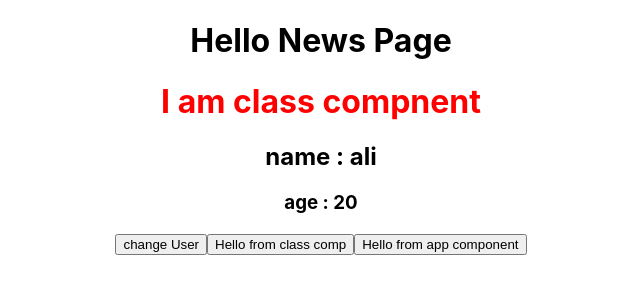
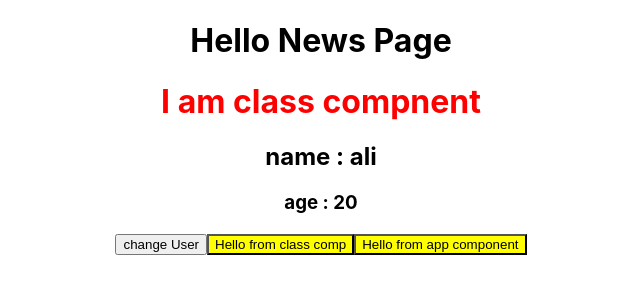
Before and after one commit to abdelrahmanShabaan/React_js_ITI_XMaster_Packages, a React (Create React App) app: page / in a window 1280 px wide. Shown: the top 300 px of the page, without its empty margins (319-959 px from the left). Built offline with nearby package versions, Linux system fonts and the light colour scheme.

Commit message:
change color of button with props

```diff
--- a/src/MyButton.js
+++ b/src/MyButton.js
@@ -14,7 +14,7 @@ class MyButton extends React.Component{
 
             return(
                 <>
-                    <button> {this.props.name}</button>
+                    <button style={{backgroundColor: "yellow"}}> {this.props.name}</button>
                 </>
             )
     }
```
